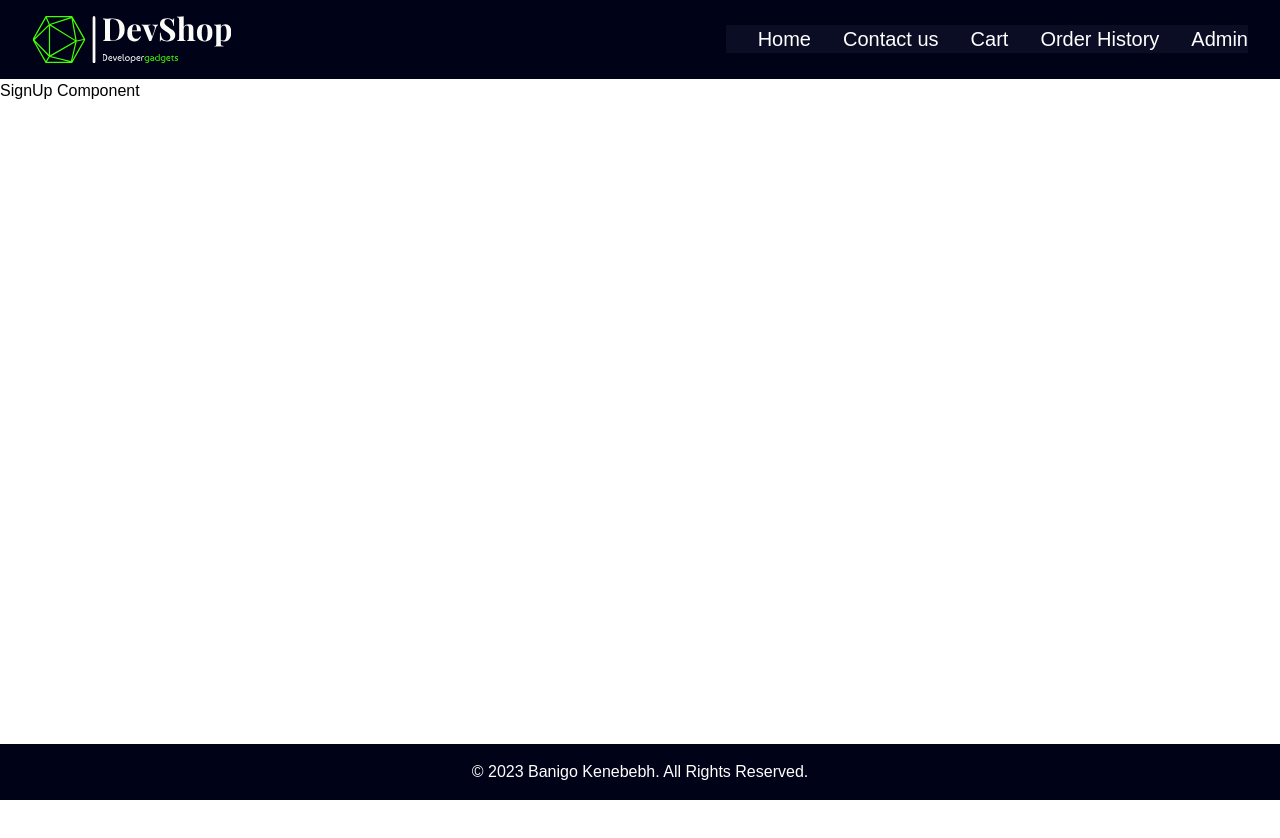
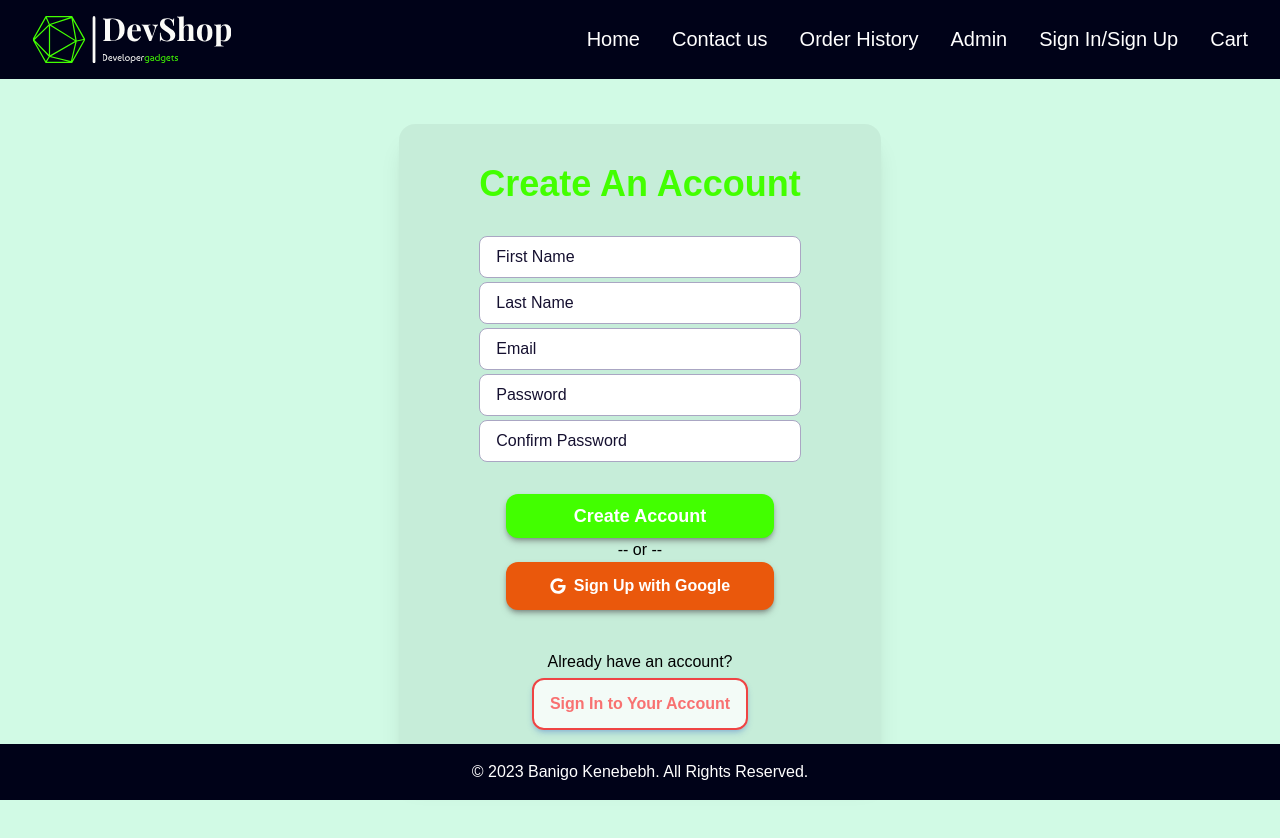
Before and after one commit to kenebebh/DevShop, a React (Vite) app: page /signup in a window 1280 px wide. Shown: the top 838 px of the page. Before the commit the page ends 800 px from the top, so only its background shows below. Built offline with nearby package versions, Linux system fonts and the light colour scheme.

Commit message:
sign up and reset page

```diff
--- a/package.json
+++ b/package.json
@@ -10,6 +10,7 @@
     "preview": "vite preview"
   },
   "dependencies": {
+    "firebase": "^9.22.0",
     "react": "^18.2.0",
     "react-dom": "^18.2.0",
     "react-icons": "^4.8.0",
--- a/src/components/Navigation.jsx
+++ b/src/components/Navigation.jsx
@@ -8,9 +8,13 @@ const Navigation = () => {
   const Links = [
     { name: "Home", link: "/" },
     { name: "Contact us", link: "/contact" },
-    { name: "Cart", link: "/cart" },
     { name: "Order History", link: "/history" },
     { name: "Admin", link: "/admin" },
+  ];
+
+  const SetLinks = [
+    { name: "Sign In/Sign Up", link: "/signin" },
+    { name: "Cart", link: "/cart" },
   ];
   const [open, setOpen] = useState(false);
 
@@ -31,7 +35,7 @@ const Navigation = () => {
           />
         </div>
         <ul
-          className={`md:flex md:items-center md:pb-0 absolute md:static bg-black-100 md:z-auto z-[1] left-0 h-screen md:h-auto md:w-auto sm:w-4/6 xs:w-full md:pl-0 pl-9 transition-all duration-500 ease-in top-0 ${
+          className={`md:flex md:items-center md:pb-0 absolute md:static md:z-auto z-[1] left-0 h-screen md:h-auto md:w-full sm:w-4/6 xs:w-full md:pl-0 pl-9 transition-all duration-500 ease-in top-0  ${
             open ? "left-0" : "left-[-1000px]"
           }`}
         >
@@ -63,6 +67,22 @@ const Navigation = () => {
               </NavLink>
             </li>
           ))}
+
+          {SetLinks.map((link) => (
+            <li
+              key={link.name}
+              className="md:ml-8 text-xl hover:text-green-300 duration-500 relative"
+            >
+              <NavLink
+                to={link.link}
+                className={({ isActive }) =>
+                  isActive ? `underSpecial text-primary duration-500 pb-1` : ""
+                }
+              >
+                {link.name}
+              </NavLink>
+            </li>
+          ))}
         </ul>
       </nav>
     </div>
--- /dev/null
+++ b/src/firebase/config.js
@@ -0,0 +1,21 @@
+import { initializeApp } from "firebase/app";
+import { getAuth } from "firebase/auth";
+import { getFirestore } from "firebase/firestore";
+import { getStorage } from "firebase/storage";
+
+// Your web app's Firebase configuration
+const firebaseConfig = {
+  apiKey: "AIzaSyBF1VTZS6YWmf2WJAPNCI7va6Axqkv-XaM",
+  authDomain: "devshop-50335.firebaseapp.com",
+  projectId: "devshop-50335",
+  storageBucket: "devshop-50335.appspot.com",
+  messagingSenderId: "76822216509",
+  appId: "1:76822216509:web:eda7caef4f6eaa10820f54",
+};
+
+// Initialize Firebase
+const app = initializeApp(firebaseConfig);
+export const auth = getAuth(app);
+export const db = getFirestore(app);
+export const storage = getStorage(app);
+export default app;
--- a/src/pages/auth/ResetPassword.jsx
+++ b/src/pages/auth/ResetPassword.jsx
@@ -1,5 +1,42 @@
+import { Link } from "react-router-dom";
+
 const ResetPassword = () => {
-  return <div>ResetPassword Component</div>;
+  return (
+    <section className="bg-emerald-100 h-screen flex flex-col gap-8 justify-center items-center">
+      <div className="-mt-40 shadow-xl p-16 pt-12 bg-black/5 rounded-2xl sm:w-[500px] mb-8">
+        <h2 className="text-primary text-4xl mb-6 font-bold text-center">
+          Forgot Password?
+        </h2>
+        <div className="mb-4 ">
+          <p>Don't worry, it happens to the best of us &#128517; </p>
+          <p>
+            Enter the email address associated with your account in the field
+            below, and we'll send you an email with a link to reset your
+            password.
+          </p>
+        </div>
+        <form className="flex flex-col">
+          <input
+            type="email"
+            placeholder="Email"
+            className="p-4 pr-12 py-2 text-white placeholder:text-tertiary rounded-lg outline-none border-secondary border-[1px] font-medium mb-4"
+          />
+
+          <button
+            type="submit"
+            className="bg-primary py-2 px-8 outline-none w-5/6 text-white font-bold shadow-md shadow-[#58585885] rounded-xl flex self-center justify-center text-lg transition duration-300 ease-in-out hover:-translate-y-1 active:translate-y-1"
+          >
+            Reset Password
+          </button>
+        </form>
+      </div>
+
+      <p>
+        If you don't receive an email from us within a few minutes, please check
+        your spam folder.
+      </p>
+    </section>
+  );
 };
 
 export default ResetPassword;
--- a/src/pages/auth/SignUp.jsx
+++ b/src/pages/auth/SignUp.jsx
@@ -1,5 +1,74 @@
+import { Link } from "react-router-dom";
+import { FaGoogle } from "react-icons/fa";
+
 const SignUp = () => {
-  return <div>SignUp Component</div>;
+  const style = { color: "#fff" };
+
+  return (
+    <section className="bg-emerald-100 h-screen flex justify-center items-center">
+      <div className="-mt-16 shadow-xl p-20 py-10 bg-black/5 rounded-2xl">
+        <h2 className="text-primary text-4xl mb-8 font-bold text-center">
+          Create An Account
+        </h2>
+        <form className="flex flex-col">
+          <input
+            type="text"
+            placeholder="First Name"
+            className="p-4 pr-12 py-2 text-white placeholder:text-tertiary rounded-lg outline-none border-secondary border-[1px] font-medium mb-1"
+          />
+          <input
+            type="text"
+            placeholder="Last Name"
+            className="p-4 pr-12 py-2 text-white placeholder:text-tertiary rounded-lg outline-none border-secondary border-[1px] font-medium mb-1"
+          />
+          <input
+            type="email"
+            placeholder="Email"
+            className="p-4 pr-12 py-2 text-white placeholder:text-tertiary rounded-lg outline-none border-secondary border-[1px] font-medium mb-1"
+          />
+          <input
+            type="password"
+            placeholder="Password"
+            required
+            className="p-4 py-2 text-white placeholder:text-tertiary rounded-lg outline-none border-secondary border-[1px] font-medium mb-1"
+          />
+          <input
+            type="password"
+            placeholder="Confirm Password"
+            required
+            className="p-4 py-2 text-white placeholder:text-tertiary rounded-lg outline-none border-secondary border-[1px] font-medium mb-8"
+          />
+
+          <button
+            type="submit"
+            className="bg-primary py-2 px-8 outline-none w-5/6 text-white font-bold shadow-md shadow-[#58585885] rounded-xl flex self-center justify-center text-lg transition duration-300 ease-in-out hover:-translate-y-1 active:translate-y-1"
+          >
+            Create Account
+          </button>
+        </form>
+        <div className="flex flex-col items-center justify-center">
+          <p>-- or --</p>
+          <button className="flex items-center justify-center gap-2 bg-orange-600 px-2 py-3 outline-none w-5/6 text-white font-bold shadow-md shadow-[#58585885] rounded-xl self-center transition duration-300 ease-in-out hover:-translate-y-1 active:translate-y-1 mb-10">
+            <FaGoogle style={style} />
+            Sign Up with Google
+          </button>
+
+          <span className="flex flex-col items-center gap-1">
+            <p>Already have an account?</p>
+            <button
+              data-te-ripple-init
+              data-te-ripple-color="light"
+              className="flex items-center justify-center border-2 border-red-500 bg-white/80 px-4 py-3 outline-none w-full text-red-400 font-bold shadow-md shadow-[#3b71ca4d] rounded-xl self-center transition duration-300 ease-in-out hover:text-red-600 hover:border-primary hover:shadow-[0_8px_9px_-4px_rgba(59,113,202,0.3),0_4px_18px_0_rgba(59,113,202,0.2)]"
+            >
+              <Link to="/signin" className="">
+                Sign In to Your Account
+              </Link>
+            </button>
+          </span>
+        </div>
+      </div>
+    </section>
+  );
 };
 
 export default SignUp;
```
Also changed, not shown: 1 other file (tests, documents, lock files or other folders).
